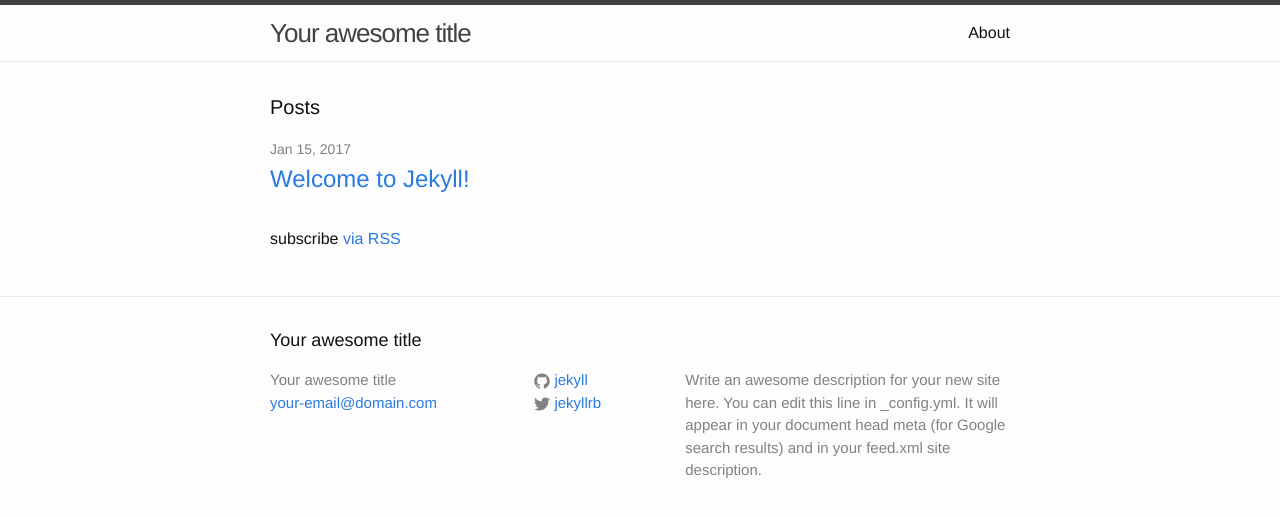
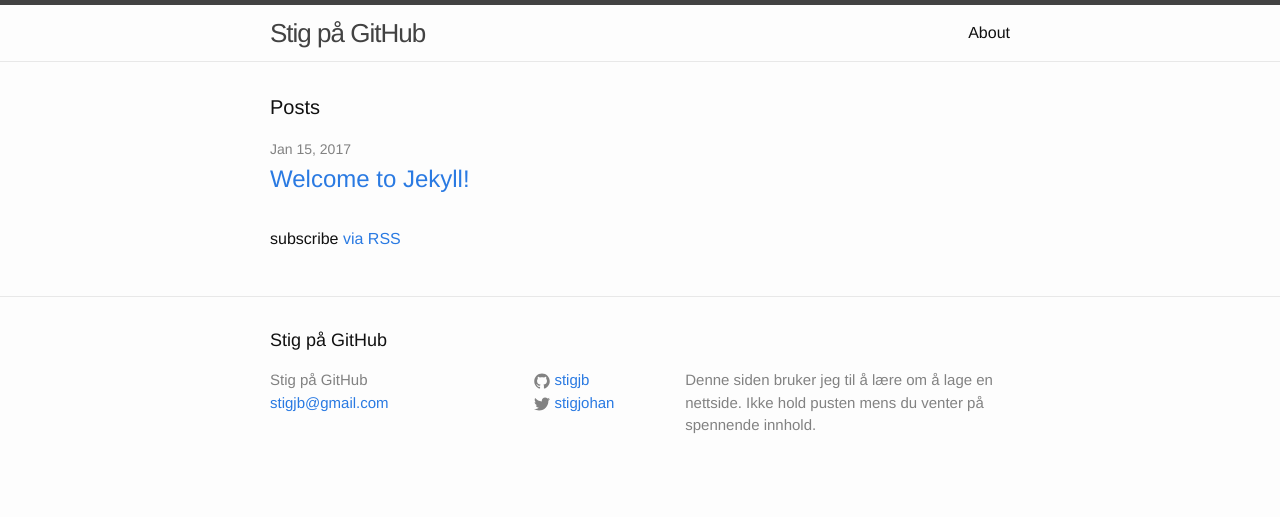
Before and after one commit to Stigjb/stigjb.github.io, a Jekyll site: the page built from index.html, in a window 1280 px wide. Shown: the top 517 px of the page. Built offline with Jekyll 4.4.1, drawn with Linux system fonts in a browser that asks for light colours.

Commit message:
endra config

```diff
--- a/_config.yml
+++ b/_config.yml
@@ -6,16 +6,15 @@
 # 'jekyll serve'. If you change this file, please restart the server process.
 
 # Site settings
-title: Your awesome title
-email: your-email@domain.com
+title: Stig på GitHub
+email: stigjb@gmail.com
 description: > # this means to ignore newlines until "baseurl:"
-  Write an awesome description for your new site here. You can edit this
-  line in _config.yml. It will appear in your document head meta (for
-  Google search results) and in your feed.xml site description.
+  Denne siden bruker jeg til å lære om å lage en nettside. Ikke hold
+  pusten mens du venter på spennende innhold.
 baseurl: "" # the subpath of your site, e.g. /blog
-url: "http://yourdomain.com" # the base hostname & protocol for your site
-twitter_username: jekyllrb
-github_username:  jekyll
+url: "https://stigjb.github.io" # the base hostname & protocol for your site
+twitter_username: stigjohan
+github_username:  stigjb
 
 # Build settings
 markdown: kramdown
```
